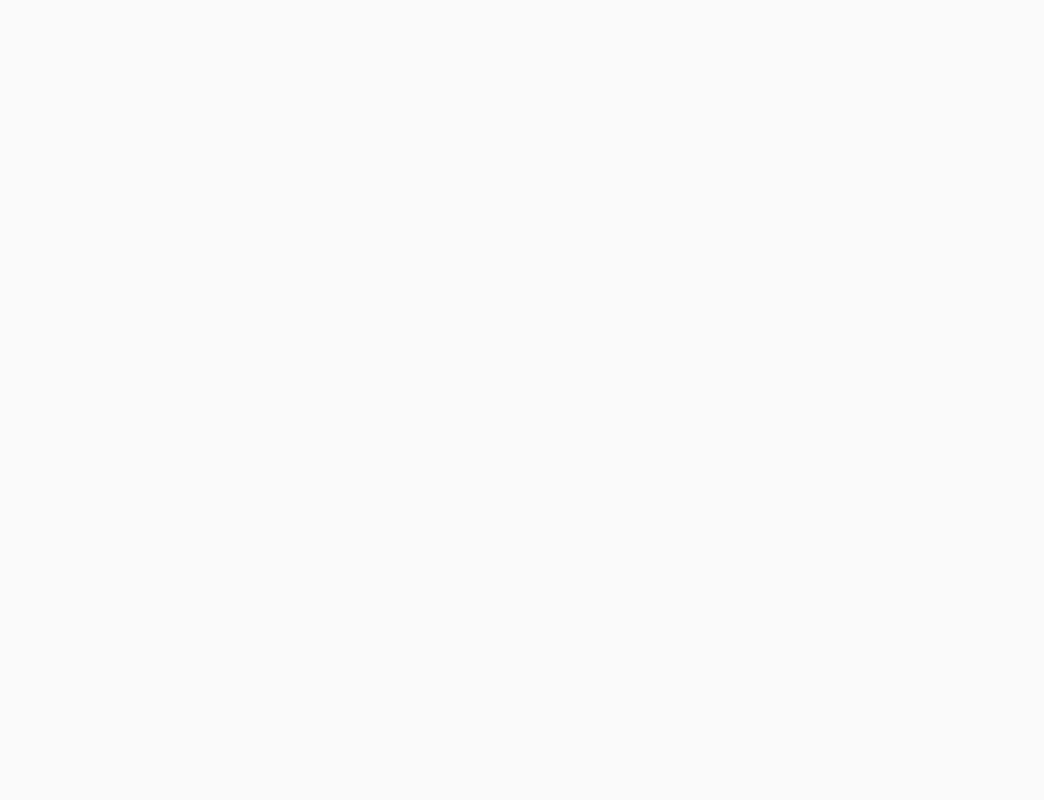
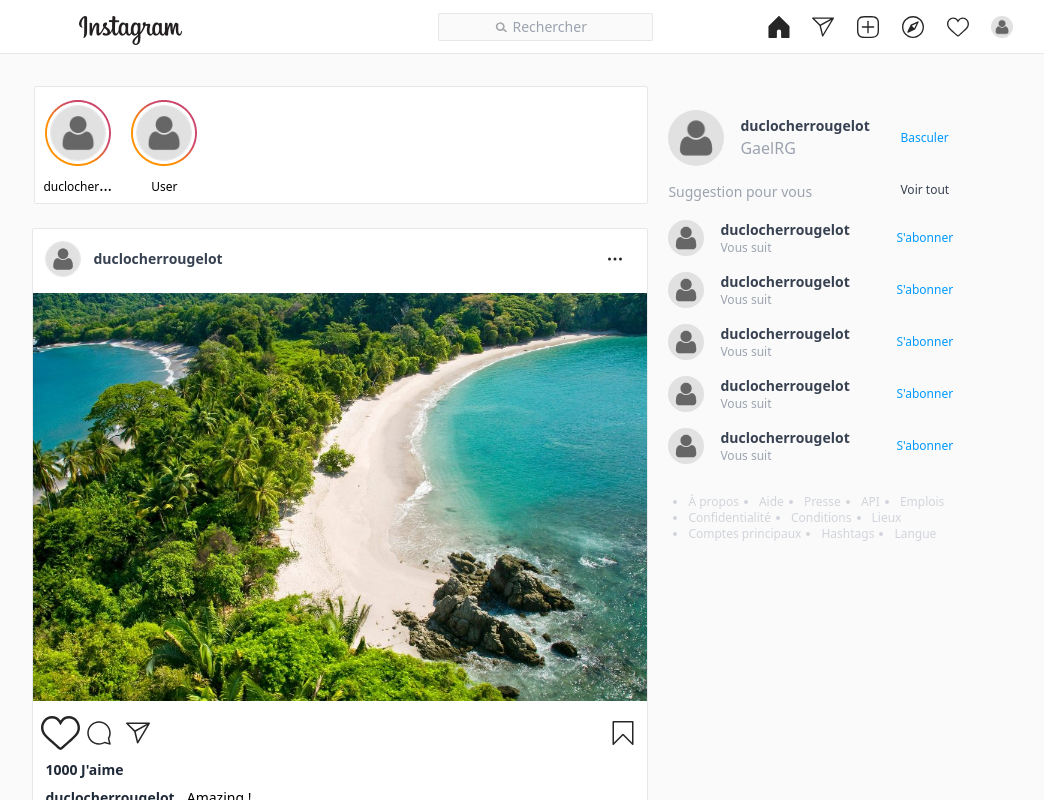
Before and after one commit to GaelDuclocherRougelot/insta-copycat, a Vue app in the folder my-copycat/: page /home in a window 1280 px wide. Before the commit this address had no page. Shown: the top 800 px of the page, without its empty margins (94-1138 px from the left). Built offline with nearby package versions, Linux system fonts and the light colour scheme.

Commit message:
add dynamic routing icons

```diff
--- a/my-copycat/src/components/Header.vue
+++ b/my-copycat/src/components/Header.vue
@@ -2,7 +2,7 @@
   <div class="header flex justify-center items-center border-b border-border-primary bg-white">
     <div class="container flex justify-between items-center px-5 w-full">
       <div class="container-img flex justify-between items-center">
-        <router-link to="/">
+        <router-link to="home">
           <img class="mt-2" src="../assets/logo.png" alt="instagram logo">
         </router-link>
       </div>
@@ -30,26 +30,30 @@
   <div v-if="searchFocused" @click="searchFocused = false" class="invisibleDiv"></div>
       </div>
       <div class="container-nav flex justify-between items-center">
-        <router-link to="/">
-          <img :src="require(`../assets/svg/insta/svgexport-${15}.svg`)" alt="logo">
+        <router-link to="home">
+          <img v-if="$route.name == 'Home' && notificationIco == false && addContentIco == false" :src="require(`../assets/svg/insta/svgexport-${15}.svg`)" alt="logo">
+          <img v-else :src="require(`../assets/svg/insta/svgexport-${20}.svg`)" alt="logo">
         </router-link>
 
         <router-link to="/message">
-          <!-- <img :src="require(`../assets/svg/insta/svgexport-${21}.svg`)" alt="logo"> -->
-          <img :src="require(`../assets/svg/insta/svgexport-${7}.svg`)" alt="logo">
+          <img v-if="$route.name == 'Message' && notificationIco == false && addContentIco == false" :src="require(`../assets/svg/insta/svgexport-${21}.svg`)" alt="logo">
+          <img v-else :src="require(`../assets/svg/insta/svgexport-${7}.svg`)" alt="logo">
         </router-link>
 
-        <router-link to="#">
-          <img :src="require(`../assets/svg/insta/svgexport-${24}.svg`)" alt="logo">
+        <div @click="addContentIco = !addContentIco">
+          <img v-if="addContentIco == false" :src="require(`../assets/svg/insta/svgexport-${24}.svg`)" alt="logo">
+          <img v-else :src="require(`../assets/svg/insta/svgexport-${26}.svg`)" alt="logo">
+        </div>
+
+        <router-link to="explorer">
+          <img v-if="$route.name == 'Explorer' && notificationIco == false && addContentIco == false" :src="require(`../assets/svg/insta/svgexport-${23}.svg`)" alt="logo">
+          <img v-else :src="require(`../assets/svg/insta/svgexport-${17}.svg`)" alt="logo">
         </router-link>
 
-        <router-link to="#">
-          <img :src="require(`../assets/svg/insta/svgexport-${17}.svg`)" alt="logo">
-        </router-link>
-
-        <router-link to="#">
-          <img :src="require(`../assets/svg/insta/svgexport-${3}.svg`)" alt="logo">
-        </router-link>
+        <div @click="notificationIco = !notificationIco">
+          <img v-if="notificationIco == false" :src="require(`../assets/svg/insta/svgexport-${3}.svg`)" alt="logo">
+          <img v-else :src="require(`../assets/svg/insta/svgexport-${22}.svg`)" alt="logo">
+        </div>
 
         <router-link to="#">
           <img class="rounded-full" :src="require(`../assets/user.jpg`)" alt="logo">
@@ -66,6 +70,8 @@ export default {
       rechercherIsActive: '',
       searchFocused: false,
       loaderAnim: false,
+      notificationIco: false,
+      addContentIco: false,
     };
   },
   methods: {
--- a/my-copycat/src/router/index.js
+++ b/my-copycat/src/router/index.js
@@ -1,10 +1,11 @@
 import { createRouter, createWebHistory } from 'vue-router';
 import Home from '../views/Home.vue';
 import Message from '../views/Message.vue';
+import Explorer from '../views/Explorer.vue';
 
 const routes = [
   {
-    path: '/',
+    path: '/home',
     name: 'Home',
     component: Home,
   },
@@ -12,6 +13,11 @@ const routes = [
     path: '/message',
     name: 'Message',
     component: Message,
+  },
+  {
+    path: '/explorer',
+    name: 'Explorer',
+    component: Explorer,
   },
 ];
 
--- /dev/null
+++ b/my-copycat/src/views/Explorer.vue
@@ -0,0 +1,17 @@
+<template lang="">
+  <div>
+    <Header/>
+  </div>
+</template>
+<script>
+import Header from '../components/Header.vue';
+
+export default {
+  components: {
+    Header,
+  },
+};
+</script>
+<style lang="">
+
+</style>
--- a/my-copycat/src/views/Message.vue
+++ b/my-copycat/src/views/Message.vue
@@ -1,6 +1,7 @@
 <template>
-  <div class="main-container w-full h-screen">
+  <div class="main-container w-full h-screen flex flex-col">
     <Header />
+    <h1 class="mt-36">Message</h1>
   </div>
 </template>
 <script>
```
Also changed, not shown: my-copycat/src/assets/svg/insta/svgexport-26.svg (added), my-copycat/src/assets/svg/insta/svgexport-27.svg (added).
